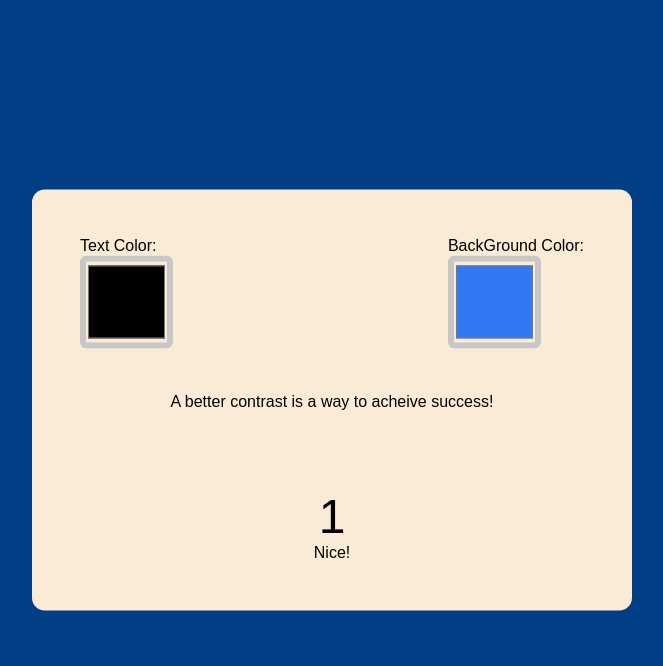
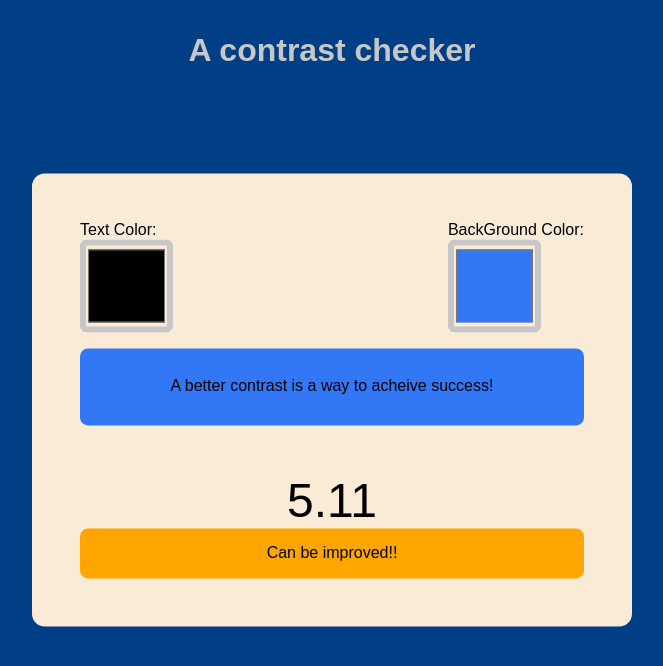
Before and after one commit to abc-is-here/color-contrast-checker, a plain HTML site: page index.html in a window 1280 px wide. Shown: the whole page, without its empty margins (308-971 px from the left). Drawn offline with Linux system fonts and the light colour scheme.

Commit message:
Complete!!

```diff
--- a/index.html
+++ b/index.html
@@ -7,6 +7,7 @@
     <link rel="stylesheet" href="style.css">
 </head>
 <body>
+    <h1 class="ttle">A contrast checker</h1>
     <div class="container">
         <div class="inp-col">
             <div class="inp-con">
--- a/script.js
+++ b/script.js
@@ -1,15 +1,59 @@
-let txtColor = document.getElementById('txt-col');
-let bgColor = document.getElementById('bg-col');
-let preview = document.getElementById('prev');
-let contrRef = document.getElementById('contr');
-let rating = document.getElementById('rate');
+let txtColor = document.getElementById("txt-col");
+let bgColor = document.getElementById("bg-col");
+let preview = document.getElementById("prev");
+let contrRef = document.getElementById("contr");
+let rating = document.getElementById("rate");
+
+let getRelativeLuminance = (color) => {
+  const rgb = color.map((val) => {
+    const s = (val /= 255);
+    return val <= 0.03928 ? val / 12.92 : Math.pow((val + 0.055) / 1.055, 2.4);
+  });
+  return rgb[0] * 0.2126 + rgb[1] * 0.7152 + rgb[2] * 0.0722;
+};
+
+let calcRatio = (txtColor, bgColor) => {
+  const luminance1 = getRelativeLuminance(txtColor);
+  const luminance2 = getRelativeLuminance(bgColor);
+
+  const lg = Math.max(luminance1, luminance2);
+  const dk = Math.min(luminance1, luminance2);
+  const contrast = (lg + 0.05) / (dk + 0.05);
+
+  return contrast;
+};
 
 function hexToRGB(hex) {
   let r = parseInt(hex.substring(1, 3), 16);
   let g = parseInt(hex.substring(3, 5), 16);
   let b = parseInt(hex.substring(5, 7), 16);
+
   return [r, g, b];
 }
+
+let checkRate = (contrast) => {
+  if (contrast > 12) {
+    rating.style.backgroundColor = "green";
+    return "Awesome!!";
+  }
+  else if (contrast > 7) {
+    rating.style.backgroundColor = "yellow";
+    return "Nice!!";
+  }
+  else if (contrast > 5) {
+    rating.style.backgroundColor = "orange";
+    return "Can be improved!!";
+  }
+  else if (contrast > 3) {
+    rating.style.backgroundColor = "red";
+    return "Please change it!!";
+  }
+  else {
+    rating.style.backgroundColor = "black";
+    rating.style.color = "white";
+    return "Very bad!!";
+  }
+};
 
 let contrCheck = () => {
   let txtColorval = txtColor.value;
@@ -17,8 +61,14 @@ let contrCheck = () => {
 
   let bgColorval = bgColor.value;
   let bgColorrgbarr = hexToRGB(bgColorval);
-}
 
-txtColor.addEventListener('input', contrCheck);
-bgColor.addEventListener('input', contrCheck);
-window.addEventListener('load', contrCheck);
+  const contrast = calcRatio(txtColorrgbarr, bgColorrgbarr);
+
+  contrRef.innerHTML = contrast.toFixed(2);
+  rating.innerText = checkRate(contrast);
+  preview.style.color = txtColorval;
+  preview.style.backgroundColor = bgColorval;
+};
+txtColor.addEventListener("input", contrCheck);
+bgColor.addEventListener("input", contrCheck);
+window.addEventListener("load", contrCheck);
--- a/style.css
+++ b/style.css
@@ -3,12 +3,10 @@
     padding: 0;
     box-sizing: border-box;
 }
-
 body{
     font-family: 'Poppins', sans-serif;
     background-color: #003f86;
 }
-
 .container{
     width: 90%;
     max-width: 37.5em;
@@ -20,17 +18,14 @@ body{
     transform: translate(-50%, -50%);
     padding: 3em;
 }
-
 .inp-col{
     display: flex;
     justify-content: space-between;
 }
-
 .col-con{
     display: flex;
     flex-direction: column;
 }
-
 input[type='color']{
     appearance: none;
     background-color: transparent;
@@ -43,26 +38,27 @@ input[type='color']::-webkit-color-swatch-wrapper{
     border: 0.5em solid #c7c7c7;
 
 }
-
 .result{
     margin-top: 1em;
 }
-
 #prev{
     padding: 1.5em;
     line-height: 1.8em;
     border-radius: 0.5em;
     text-align: center;
 }
-
 #contr{
     text-align: center;
     font-size: 3em;
     margin-top: 1em;
 }
-
 #rate{
     text-align: center;
-    padding: 0 0.8 0;
+    padding: 1em 2em 1em;
     border-radius: 0.5em;
 }
+.ttle{
+    text-align: center;
+    margin-top: 1em;
+    color: #c7c7c7;
+}
```
